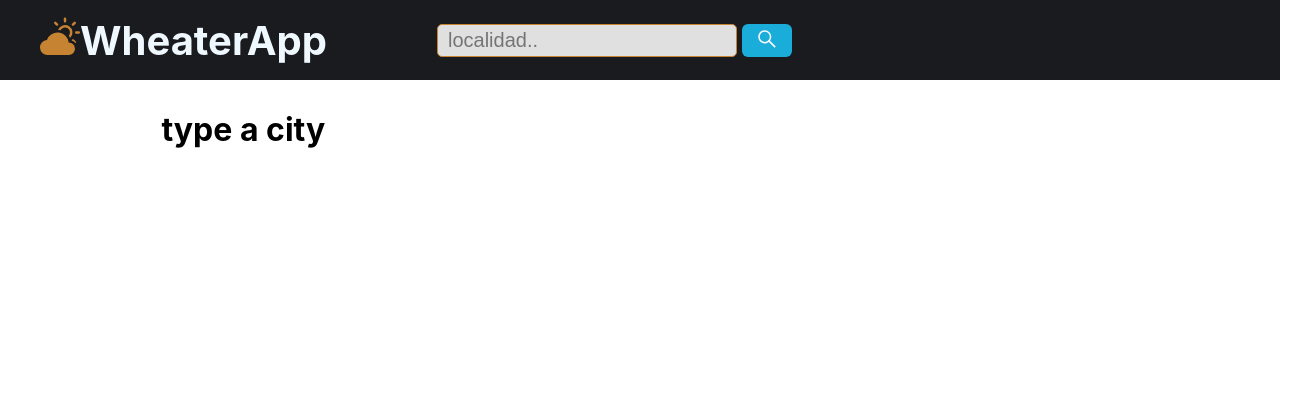
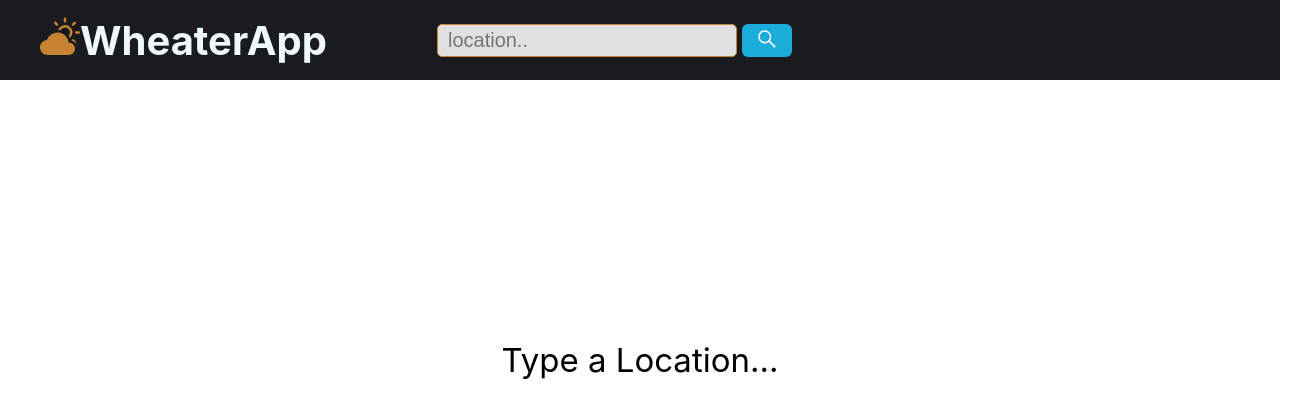
Before and after one commit to diegoolivera/weatherApp, a React (Create React App) app: page / in a window 1280 px wide. Shown: the top 418 px of the page, 1310 px wide, since content can reach past the window. Built offline with nearby package versions, Linux system fonts and the light colour scheme.

Commit message:
[ADD]animacion message tip location

```diff
--- a/src/App.css
+++ b/src/App.css
@@ -6,6 +6,7 @@
   height: 40vmin;
   pointer-events: none;
 }
+
 
 @media (prefers-reduced-motion: no-preference) {
   .App-logo {
--- a/src/App.js
+++ b/src/App.js
@@ -72,7 +72,7 @@ function App() {
       <Router>
 
           <Route exact path="/">
-            <div className="grid">
+            <div>
               <Home  city={city} close={close}/>
             </div>
           </Route>
--- /dev/null
+++ b/src/componentes/card/Card.js
@@ -0,0 +1,38 @@
+import React from 'react'
+import { WiStrongWind ,WiHumidity} from "react-icons/wi";
+import { ImCross } from "react-icons/im";
+
+//css
+import "../card/card.css"
+const Card = ({c,close}) => {
+  return (
+    <article className='card'>
+              <header className='headerCard'>
+                <p></p>
+                <p className='cityName'>{c.country}, {c.name}</p>
+                <div className='cross'>
+                  <ImCross onClick={()=>close(c.id)}/>
+                </div>
+              </header>
+              <main className='contentCard'>
+                <img className="iconoClima" alt='logoClima' src={"http://openweathermap.org/img/wn/"+c.image+"@2x.png"}/>
+                <div className='grades'>{Math.round(c.temperature-273.15)}°</div>
+                <div className='climate'>{c.climate}</div>
+                <div className='flex'>
+                  <div className='contentDates'>
+                    <WiStrongWind className='datesLogo'/>
+                    <p className='date'>{Math.round(c.wind)} km/h</p>
+                    <p className='description'>wind</p>
+                  </div >
+                  <div className='contentDates'>
+                    <WiHumidity className='datesLogo humidiy'/>
+                    <p className='date'>{c.humidity}%</p>
+                    <p className='description'>humidity</p>
+                  </div>
+                </div>
+              </main>
+            </article>
+  )
+}
+
+export default Card
--- /dev/null
+++ b/src/componentes/card/card.css
@@ -0,0 +1,97 @@
+.card{
+    background-color: #191b1f;
+    height: 350px;
+    width: 220px;
+    border-radius: 18px;
+    border: 1px solid rgb(250, 246, 246);
+    color: #eeeeee;
+}
+
+.card:hover .climate{
+    color:#c68332
+}
+
+.headerCard{
+    text-align: center;
+    padding: 10px 0;
+    border-radius: 16px;
+    border:  1px black solid;
+    display: flex;
+    justify-content: space-between;
+    align-items: center;
+
+}
+.cityName{
+    margin-left: 25px;
+}
+
+
+.contentCard{
+    display: flex;
+    flex-direction: column;
+    align-items: center;
+}
+
+.logo{
+    margin-top: 10px;
+    font-size: 70px;
+}
+
+.grades{
+    text-align: center;
+    font-size: 50px;
+    font-weight: 500;
+
+
+}
+
+.climate{
+    margin-top: 3px;
+}
+
+
+
+footer{
+    margin-top: 20px;
+    text-align: center;
+}
+
+.flex{
+    display: flex;
+    align-items: center;
+    border: 1px solid;
+    border-radius: 5px;
+    margin-top: 15px;
+    -webkit-box-shadow: -6px 11px 16px 1px rgba(47,48,54,0.71);
+    box-shadow: -6px 11px 16px 1px rgba(47,48,54,0.71);
+
+}
+.contentDates{
+    margin: 0 10px;
+
+}
+
+.contentDates .description{
+    font-size: 16px;
+    color: #eeeeee;
+}
+
+.datesLogo{
+    font-size: 26px;
+}
+
+.date{
+    font-size: 15px;
+}
+.humidiy{
+    color: #74c7f7;
+}
+
+.cross{
+    color: #fbfcff;
+    margin-right: 5px;
+    display: inline-block;
+    padding-right: 5px;
+    cursor: pointer;
+
+}
--- a/src/componentes/header/Header.js
+++ b/src/componentes/header/Header.js
@@ -29,7 +29,7 @@ const Header = ({searchCity}) => {
     <header className='header'>
       <h1><BsFillCloudSunFill className='logoMain'/>WheaterApp</h1>
       <div  className='contenedorBuscador'>
-        <input ref={inputCity} type="search" onKeyUp={enter} pattern='[a-z]*' placeholder='localidad..' autocomplete="off" id='search' onChange={(e)=> setCity( e.target.value )} />
+        <input ref={inputCity} type="search" onKeyUp={enter} pattern='[a-z]*' placeholder='location..' autocomplete="off" id='search' onChange={(e)=> setCity( e.target.value )} />
         <button onClick={search}><FaSistrix className='lupa'/></button>
       </div>
 
--- a/src/componentes/home/Home.js
+++ b/src/componentes/home/Home.js
@@ -1,52 +1,25 @@
 import React from 'react'
-
 //css
 import "../home/home.css"
-
-//icons
-import { WiStrongWind ,WiHumidity} from "react-icons/wi";
-import { ImCross } from "react-icons/im";
-
+import Card from '../card/Card';
 
 const Home = ({city,close}) => {
   if (city.length === 0) {
-    return(<h1>type a city</h1>)
-
+    return(
+      <div className='centerMessage'>
+        <p className='typeCity'>Type a Location...</p>
+      </div>
+    )
   }
 
   return (
-      city.map(c=>{
+    <div className='grid'>
+      {city.map(c=>{
         return(
-          <div className='grid'>
-            <article className='card'>
-              <header className='headerCard'>
-                <p></p>
-                <p className='cityName'>{c.country}, {c.name}</p>
-                <div className='cross'>
-                  <ImCross onClick={()=>close(c.id)}/>
-                </div>
-              </header>
-              <main className='contentCard'>
-                <img className="iconoClima" src={"http://openweathermap.org/img/wn/"+c.image+"@2x.png"}/>
-                <div className='grades'>{Math.round(c.temperature-273.15)}°</div>
-                <div className='climate'>{c.climate}</div>
-                <div className='flex'>
-                  <div className='contentDates'>
-                    <WiStrongWind className='datesLogo'/>
-                    <p className='date'>{Math.round(c.wind)} km/h</p>
-                    <p className='description'>wind</p>
-                  </div >
-                  <div className='contentDates'>
-                    <WiHumidity className='datesLogo humidiy'/>
-                    <p className='date'>{c.humidity}%</p>
-                    <p className='description'>humidity</p>
-                  </div>
-                </div>
-              </main>
-            </article>
-          </div>
+          <Card c={c} close={close}/>
         )
-      })
+
+      })}</div>
 
 
 
--- a/src/componentes/home/home.css
+++ b/src/componentes/home/home.css
@@ -4,109 +4,29 @@
     margin-top: 30px;
     grid-template-columns:repeat(3, 1fr);
     place-items: center;
-    margin-left: 30px;
-}
-.card{
-    background-color: #191b1f;
-    height: 350px;
-    width: 220px;
-    border-radius: 18px;
-    border: 1px solid rgb(250, 246, 246);
-    color: #eeeeee;
+    row-gap: 40px;
 }
 
-.card:hover .climate{
-    color:#c68332
+.centerMessage{
+    display: flex;
+    justify-content: center;
+    align-items: center;
+    width: 100%;
+    height: calc(80vh - 80px);
+}
+.typeCity{
+    font-size: 30px;
+    animation: palpito 1s infinite;
 }
 
-.headerCard{
-    text-align: center;
-    padding: 10px 0;
-    border-radius: 16px;
-    border:  1px black solid;
-    display: flex;
-    justify-content: space-between;
-    align-items: center;
-
-}
-.cityName{
-    margin-left: 25px;
-}
-
-
-.contentCard{
-    display: flex;
-    flex-direction: column;
-    align-items: center;
-}
-
-.logo{
-    margin-top: 10px;
-    font-size: 70px;
-}
-
-.grades{
-    text-align: center;
-    font-size: 50px;
-    font-weight: 500;
-
-
-}
-
-.climate{
-    margin-top: 3px;
-}
-
-
-
-footer{
-    margin-top: 20px;
-    text-align: center;
-}
-
-.flex{
-    display: flex;
-    align-items: center;
-    border: 1px solid;
-    border-radius: 5px;
-    margin-top: 15px;
-    -webkit-box-shadow: -6px 11px 16px 1px rgba(47,48,54,0.71);
-    box-shadow: -6px 11px 16px 1px rgba(47,48,54,0.71);
-
-}
-.contentDates{
-    margin: 0 10px;
-
-}
-
-.contentDates .description{
-    font-size: 16px;
-    color: #eeeeee;
-}
-
-.datesLogo{
-    font-size: 26px;
-}
-
-.date{
-    font-size: 15px;
-}
-.humidiy{
-    color: #74c7f7;
-}
-
-.cross{
-    color: #fbfcff;
-    margin-right: 5px;
-    display: inline-block;
-    padding-right: 5px;
-    cursor: pointer;
-
+@keyframes palpito{
+    0% {transform: none;}
+    50% {transform: scale(1.1);}
+    100% {transform: none;}
 }
 
 @media only screen and (max-width: 600px){
     .grid{
         grid-template-columns: 1fr;
-        margin-left: 0;
     }
 }
```
